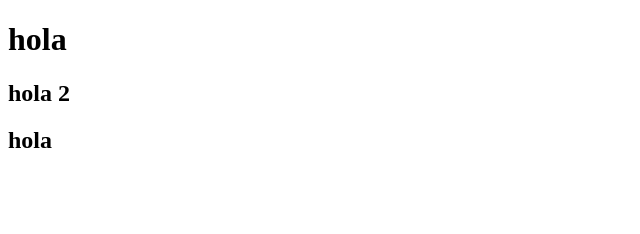
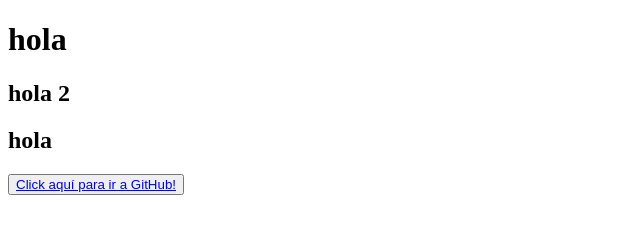
Before and after one commit to Himuravidal/git_taller, a plain HTML site: page index.html in a window 1280 px wide. Shown: the whole page, without its empty margins (0-640 px from the left). Drawn offline with Linux system fonts and the light colour scheme.

Commit message:
ADD: index.html new button

```diff
--- a/index.html
+++ b/index.html
@@ -10,5 +10,10 @@
     <h1>hola</h1>
     <h2>hola 2 </h2>
      <h2>hola </h2>
+
+     <button type="button" class="btn">
+        <a href="https://github.com/" target="_blank">Click aquí
+       para ir a GitHub!</a>
+       </button>
 </body>
 </html>
```
